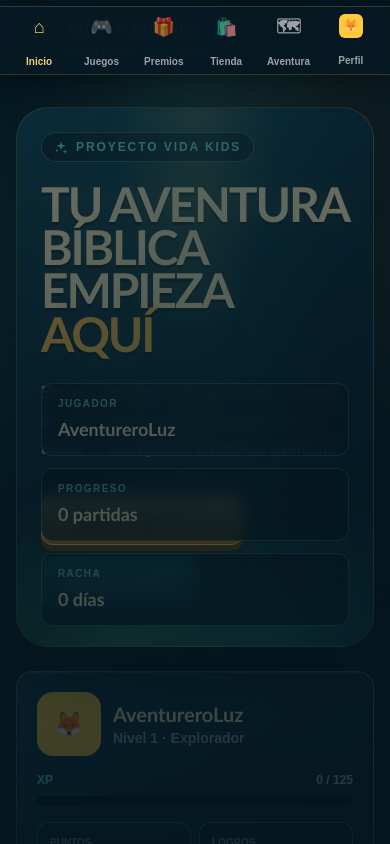
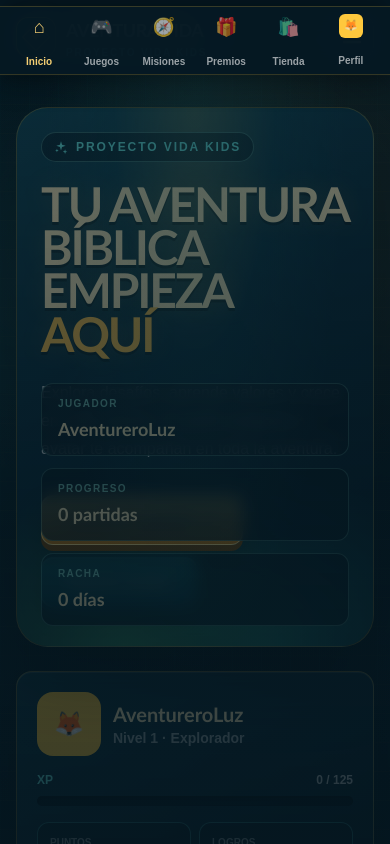
Before and after one commit to edwjacpinros2012-dev/aventura-vida-biblia, a Next.js app: page / in a window 390 px wide. Shown: the top 844 px of the page. Built offline with nearby package versions, Linux system fonts and the light colour scheme; no server answers; the database is empty.

Commit message:
Add missions center to main and mobile navigation

```diff
--- a/components/site-header.tsx
+++ b/components/site-header.tsx
@@ -13,6 +13,7 @@ import { xpProgressFor } from "@/types/player-progress";
 const navItems = [
   { href: "/", label: "Inicio", icon: "⌂" },
   { href: "/juegos", label: "Juegos", icon: "🎮" },
+  { href: "/misiones", label: "Misiones", icon: "🧭" },
   { href: "/recompensas", label: "Premios", icon: "🎁" },
   { href: "/tienda", label: "Tienda", icon: "🛍️" },
   { href: "/aventuras", label: "Aventura", icon: "🗺" },
```
